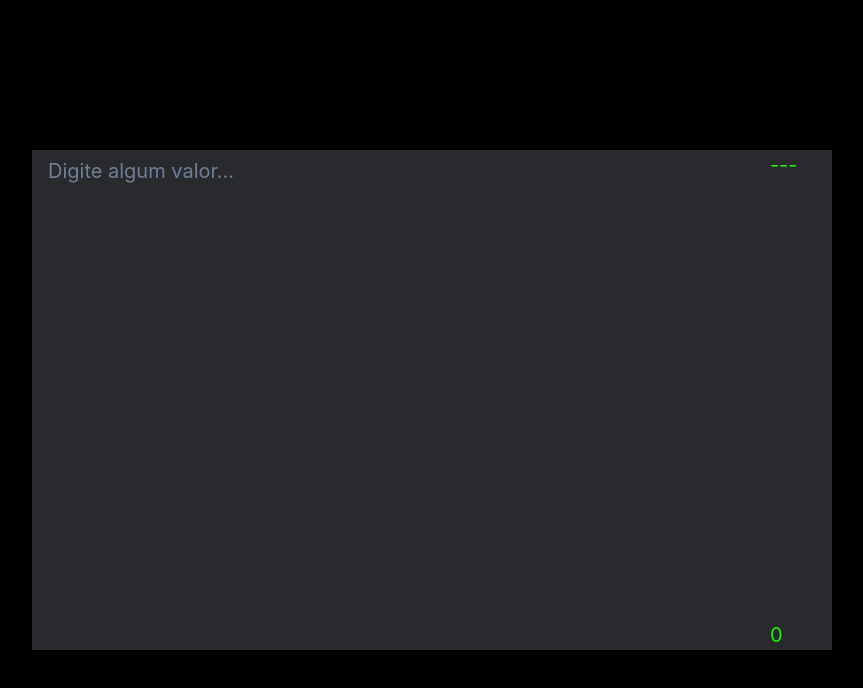
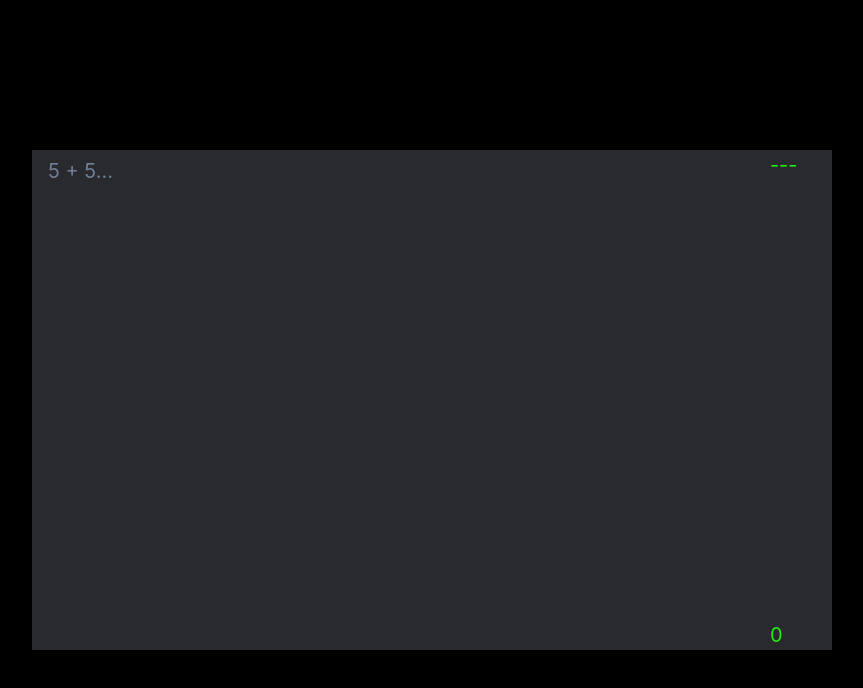
Before and after one commit to carloscmarcelino/numi, a React (Vite) app: page / in a window 1280 px wide. Shown: the top 688 px of the page, without its empty margins (208-1071 px from the left). Built offline with nearby package versions, Linux system fonts and the light colour scheme.

Commit message:
update placeholder

```diff
--- a/src/components/Calculator/Calculator.tsx
+++ b/src/components/Calculator/Calculator.tsx
@@ -17,7 +17,7 @@ export const Calculator: React.FC<CalculatorProps> = ({ value, setValue }) => {
       resize="none"
       _focus={{ outline: 'none' }}
       overflow="hidden"
-      placeholder="Digite algum valor..."
+      placeholder="5 + 5..."
       value={value}
       onChange={({ currentTarget: { value } }) => setValue(value)}
     />
```
